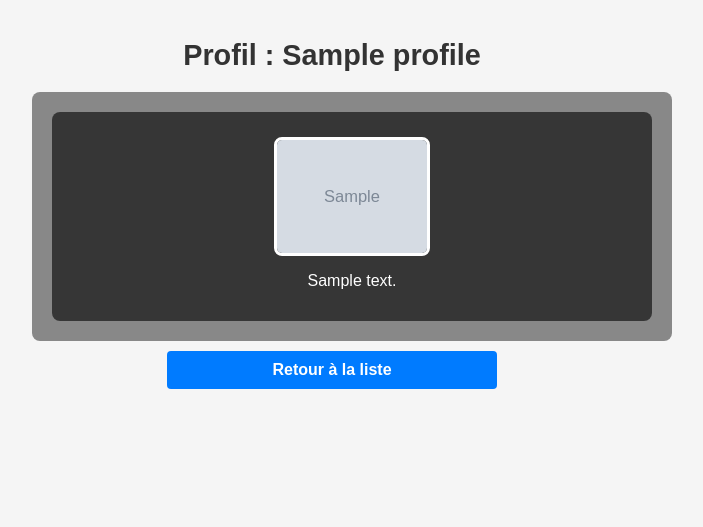
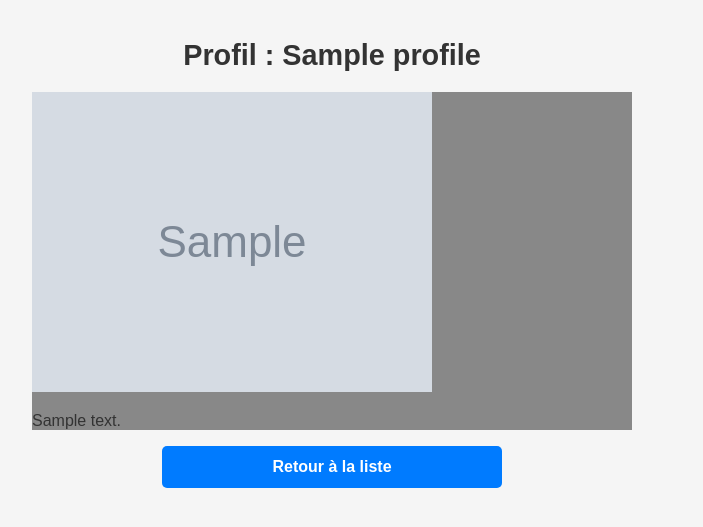
Before and after one commit to Fever65/AntiCV, a Flask app: template templates/profile.html in a window 1280 px wide. Shown: the top 527 px of the page, without its empty margins (308-1011 px from the left). Run offline with Flask 3, Linux system fonts and the light colour scheme; the template is opened without the code that fills it: most values are stand-ins (such as "Sample title", 1, 10 or a date in 2020); grey boxes marked "Sample" are stand-in pictures.

Commit message:
test
test

```diff
--- a/static/style.css
+++ b/static/style.css
@@ -24,58 +24,44 @@ h1 {
 
 ul {
   padding: 0;
-  margin: 0 0 30px 0; /* Marge sous la liste pour séparer les boutons */
+  margin: 0 0 40px 0; /* gros espace sous les CV */
   width: 100%;
 }
 
 li {
   list-style: none;
-  margin-bottom: 10px;
+  margin-bottom: 15px;
 }
 
 li a {
   display: block;
-  padding: 10px;
+  padding: 12px;
   border-radius: 5px;
-  background: rgba(0, 0, 0, 0.6); /* fond sombre pour lisibilité */
-  color: white;
   text-align: center;
+  color: #fff;
+  font-weight: bold;
+  text-decoration: none;
 }
 
-.profile-box {
-  padding: 20px;
-  border-radius: 8px;
-  width: 100%;
-}
-
-.profile-content {
-  background: rgba(0, 0, 0, 0.6);
-  color: white;
-  padding: 15px;
-  border-radius: 8px;
-  text-align: center;
-}
-
-.profile-box img {
-  max-width: 150px;
-  display: block;
-  margin: 10px auto;
-  border: 3px solid white;
-  border-radius: 8px;
+li a span {
+  background: rgba(0, 0, 0, 0.5); /* lisibilité du texte */
+  padding: 3px 6px;
+  border-radius: 3px;
 }
 
 .button {
   display: block;
-  padding: 10px 15px;
-  margin: 10px auto 0 auto;  /* Marge entre chaque bouton */
+  padding: 12px 20px;
+  margin: 12px auto;
   background: #007BFF;
   color: white;
-  border-radius: 4px;
+  border-radius: 5px;
   text-decoration: none;
   font-weight: bold;
   text-align: center;
   width: 80%;
   max-width: 300px;
+  transition: background 0.3s ease;
 }
 
 .button:hover {
--- a/templates/index.html
+++ b/templates/index.html
@@ -6,6 +6,7 @@
   <meta charset="UTF-8">
   <title>AntiCV - Accueil</title>
 </head>
+
 <body>
   <div class="container">
     <h1>Liste des AntiCV</h1>
@@ -13,7 +14,9 @@
     <ul>
       {% for p in profiles %}
       <li style="background-color: {{ p.color }};">
-        <a href="{{ url_for('profile', id=p.id) }}" style="color:white;">{{ p.name }}</a>
+        <a href="{{ url_for('profile', id=p.id) }}">
+          <span>{{ p.name }}</span>
+        </a>
       </li>
       {% endfor %}
     </ul>
@@ -27,4 +30,5 @@
     <a class="button" href="{{ url_for('reset') }}">Mot de passe oublié</a>
   </div>
 </body>
+
 </html>
```
Lines whose indentation alone changed are shown as unchanged.
